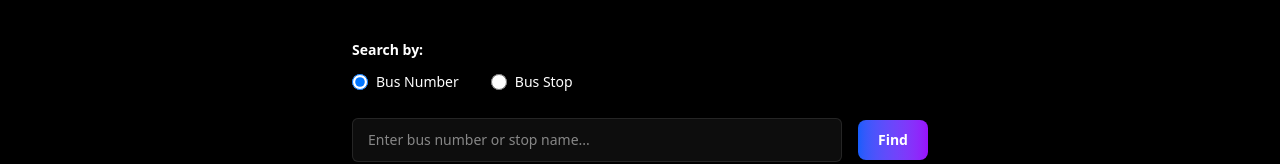
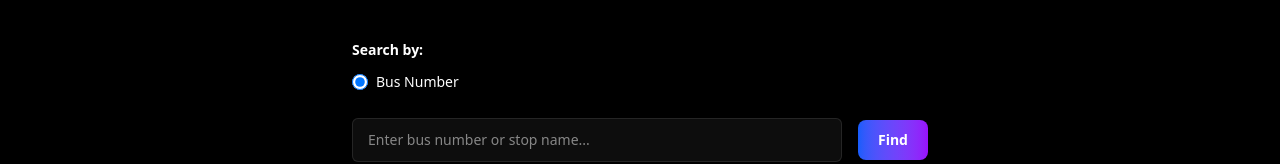
Before and after one commit to Charul192/SIH-2025, a React (Vite) app in the folder Frontend/: page /schedule in a window 1280 px wide. Shown: the part 262-426 px from the top of the page. Built offline with nearby package versions, Linux system fonts and the light colour scheme.

Commit message:
schedule page updated

```diff
--- a/Frontend/src/components/Schedule/Schedule.jsx
+++ b/Frontend/src/components/Schedule/Schedule.jsx
@@ -34,20 +34,6 @@ export default function Schedule() {
                     className="block text-sm font-medium leading-6 text-white"
                   >
                     Bus Number
-                  </label>
-                </div>
-                <div className="flex items-center gap-x-2">
-                  <input
-                    id="search-stop"
-                    name="search-type"
-                    type="radio"
-                    className="h-4 w-4 border-gray-300 bg-white/5 text-blue-600 focus:ring-blue-600 focus:ring-offset-black"
-                  />
-                  <label
-                    htmlFor="search-stop"
-                    className="block text-sm font-medium leading-6 text-white"
-                  >
-                    Bus Stop
                   </label>
                 </div>
               </div>
```
